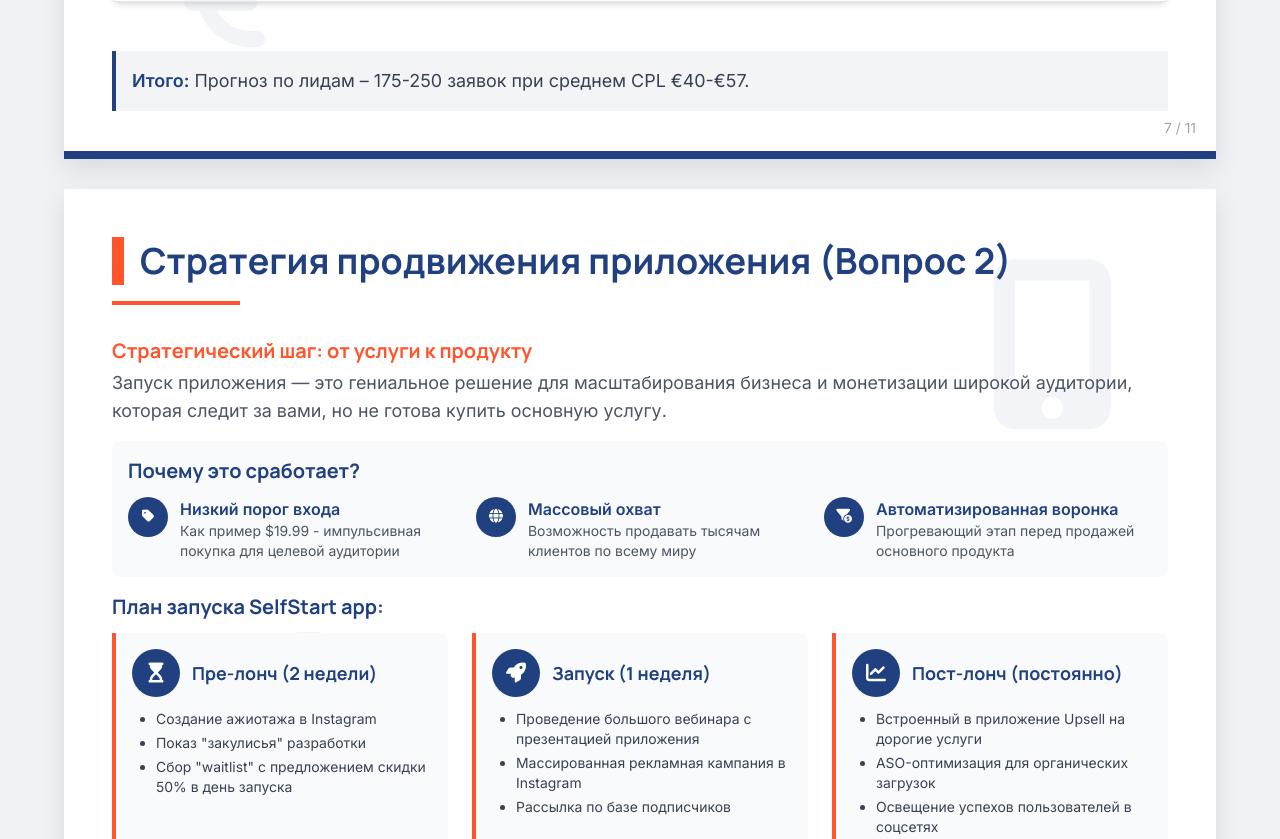
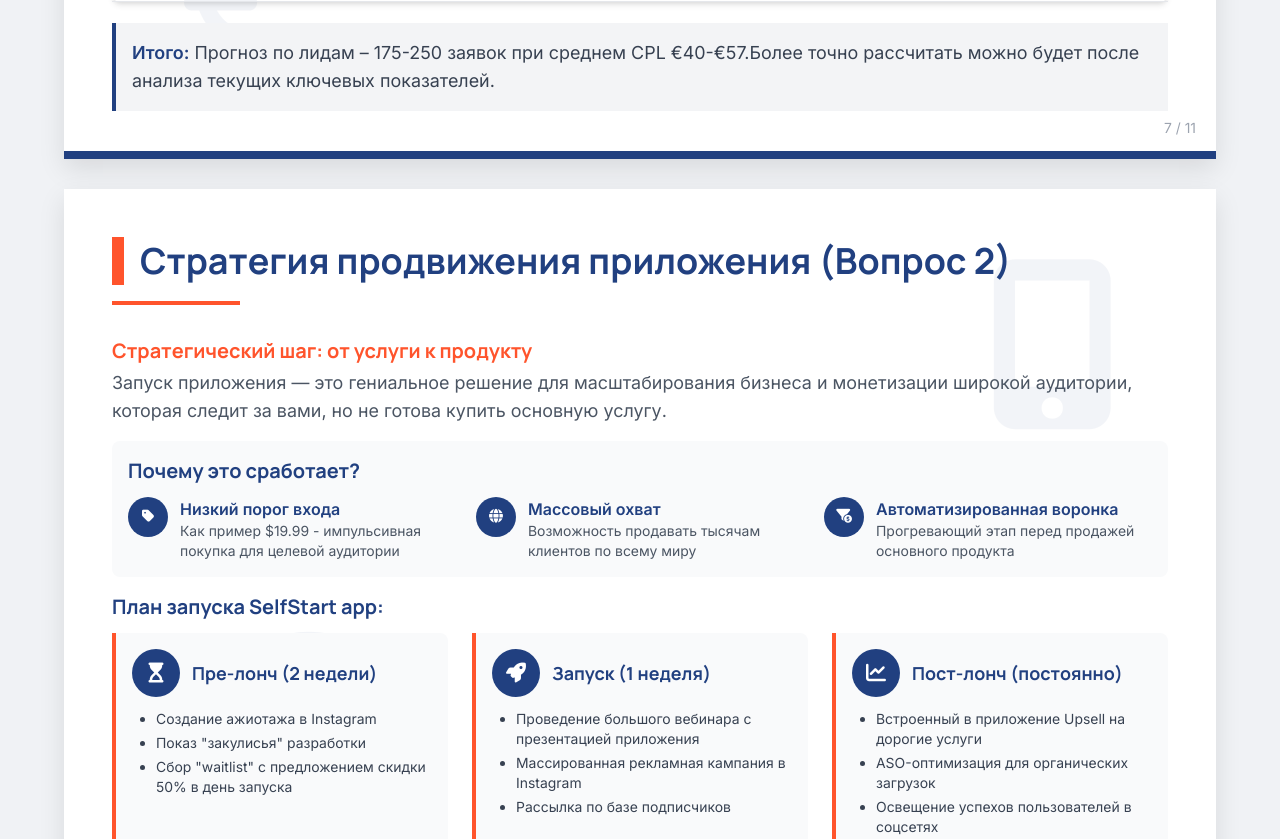
Before and after one commit to Aleksandr-sn/selfstartglobal, a plain HTML site: page index.html in a window 1280 px wide. Shown: the part 4964-5803 px from the top of the page. Drawn offline with nearby package versions, Linux system fonts and the light colour scheme.

Commit message:
Update index.html

```diff
--- a/index.html
+++ b/index.html
@@ -372,7 +372,7 @@
             </div>
 
             <div class="mt-auto p-4 bg-gray-100 border-l-4 border-selfstart-blue z-10">
-                <p class="text-lg text-gray-700"><span class="font-semibold text-selfstart-blue">Итого:</span> Прогноз по лидам – 175-250 заявок при среднем CPL €40-€57.</p>
+                <p class="text-lg text-gray-700"><span class="font-semibold text-selfstart-blue">Итого:</span> Прогноз по лидам – 175-250 заявок при среднем CPL €40-€57.Более точно рассчитать можно будет после анализа текущих ключевых показателей.</p>
             </div>
             <div class="absolute bottom-0 left-0 w-full h-2 bg-selfstart-blue"></div>
             <div class="page-number">7 / 11</div>
```
